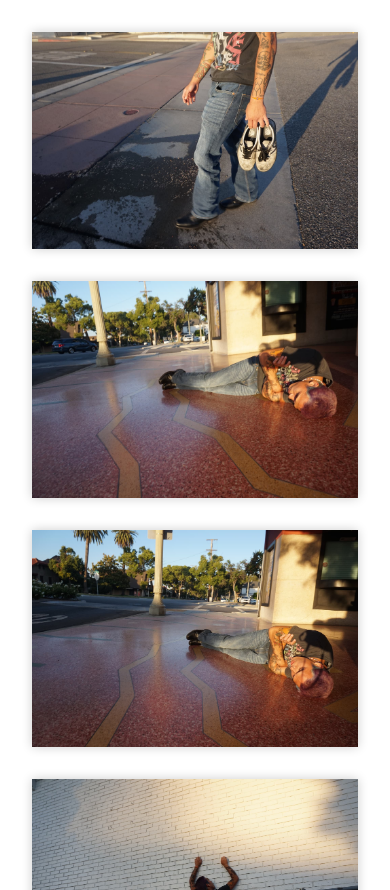
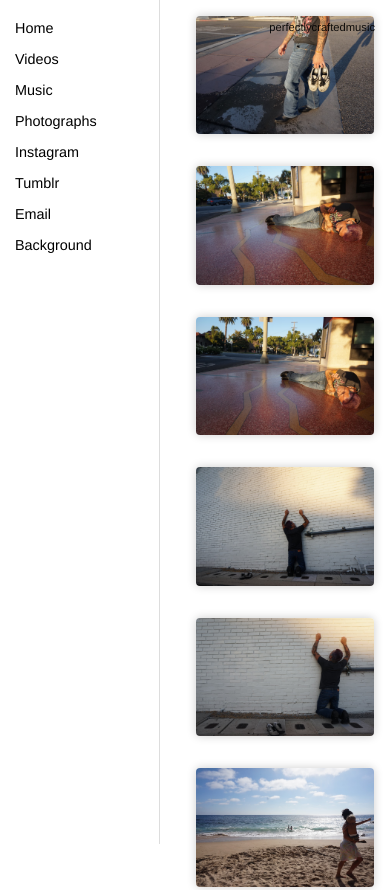
Before and after one commit to BeastyKiller03/test-perfectlycraftedmusic, a plain HTML site: page photos.html in a window 390 px wide. Shown: the top 890 px of the page. Drawn offline with Linux system fonts and the light colour scheme.

Commit message:
Update photos.html

```diff
--- a/photos.html
+++ b/photos.html
@@ -5,47 +5,128 @@
   <meta name="viewport" content="width=device-width, initial-scale=1.0" />
   <title>Photos - PerfectlyCraftedMusic</title>
   <style>
-    html {
-
+    * {
+      box-sizing: border-box;
     }
 
-    body {
+    html, body {
       margin: 0;
+      padding: 0;
+      font-family: "Helvetica Neue", Helvetica, Arial, sans-serif;
       background-color: #fff;
-      font-family: "Helvetica Neue", Helvetica, Arial, sans-serif;
+      width: 100%;
+      overflow-x: hidden;
     }
 
+    :target {
+      scroll-margin-top: 100px;
+    }
+
+    /* Sticky vertical sidebar for ALL screen sizes */
+    .header {
+      width: 200px;
+      background-color: #fff;
+      display: flex;
+      flex-direction: column;
+      align-items: flex-start;
+      padding: 40px 20px;
+      gap: 15px;
+      position: fixed;
+      top: 0;
+      left: 0;
+      height: 100vh;
+      overflow-y: auto;
+      z-index: 1000;
+      border-right: 1px solid #ddd;
+    }
+
+    .header a {
+      color: #000;
+      text-decoration: none;
+      font-size: 1rem;
+    }
+
+    .header a:hover {
+      opacity: 0.6;
+    }
+
+    /* Top-right floating logo */
+    .top-corner-title {
+      position: fixed;
+      top: 20px;
+      right: 30px;
+      z-index: 1001;
+    }
+
+    .top-corner-title p {
+      font-size: 0.8rem;
+      text-transform: lowercase;
+      color: #000;
+      opacity: 0.9;
+    }
+
+    /* Main photo area */
     .gallery {
+      margin-left: 240px;
+      padding: 2rem 1rem;
       display: flex;
       flex-direction: column;
       align-items: center;
-      padding: 2rem;
       gap: 2rem;
     }
 
     .gallery img {
-  width: 100%;
-  max-width: 600px;
-  height: 100%;
-  object-fit: contain;
-  box-shadow: 0 0 10px rgba(0,0,0,0.2);
+      width: 100%;
+      max-width: 800px;
+      height: auto;
+      display: block;
+      box-shadow: 0 0 10px rgba(0,0,0,0.2);
+      border-radius: 4px;
     }
 
-    .back-link {
-      display: block;
-      text-align: center;
-      margin-top: 2rem;
-      font-size: 1rem;
-      color: black;
-      text-decoration: none;
-    }
+    /* Mobile: keep same layout */
+    @media (max-width: 768px) {
+      .header {
+        width: 160px;
+        padding: 20px 15px;
+      }
 
-    .back-link:hover {
-      opacity: 0.6;
+      .gallery {
+        margin-left: 180px;
+        padding: 1rem;
+      }
+
+      .top-corner-title {
+        top: 10px;
+        right: 15px;
+      }
+
+      .top-corner-title p {
+        font-size: 0.7rem;
+      }
+
+      .header a {
+        font-size: 0.9rem;
+      }
     }
   </style>
 </head>
 <body>
+  <div class="top-corner-title">
+    <p>perfectlycraftedmusic</p>
+  </div>
+
+  <div class="header">
+    <a href="index.html">Home</a>
+    <a href="videos.html">Videos</a>
+    <a href="music.html">Music</a>
+    <a href="photos.html">Photographs</a>
+    <a href="https://www.instagram.com/perfectlycraftedmusic/" target="_blank">Instagram</a>
+    <a href="https://tumblr.com/blog/marcoalexismaria" target="_blank">Tumblr</a>
+    <a href="mailto:perfectlycraftedmusic@gmail.com">Email</a>
+    <a href="background.html">Background</a>
+  </div>
+
   <div class="gallery">
     <img id="img1" src="IMG_1.jpg" alt="Image 1" loading="lazy">
     <img id="img2" src="IMG_2.jpg" alt="Image 2" loading="lazy">
@@ -63,9 +144,21 @@
     <img id="img14" src="IMG_14.jpg" alt="Image 14" loading="lazy">
     <img id="img15" src="IMG_15.jpg" alt="Image 15" loading="lazy">
     <img id="img16" src="IMG_16.jpg" alt="Image 16" loading="lazy">
-
   </div>
 
-  <a class="back-link" href="index.html">&larr; Back to Home</a>
+  <script>
+    // Jump directly to image target if accessed via anchor (e.g., #img5)
+    window.addEventListener('load', () => {
+      const hash = window.location.hash;
+      if (hash) {
+        const el = document.querySelector(hash);
+        if (el) {
+          setTimeout(() => {
+            el.scrollIntoView({ behavior: 'auto', block: 'start' });
+          }, 100);
+        }
+      }
+    });
+  </script>
 </body>
 </html>
```
